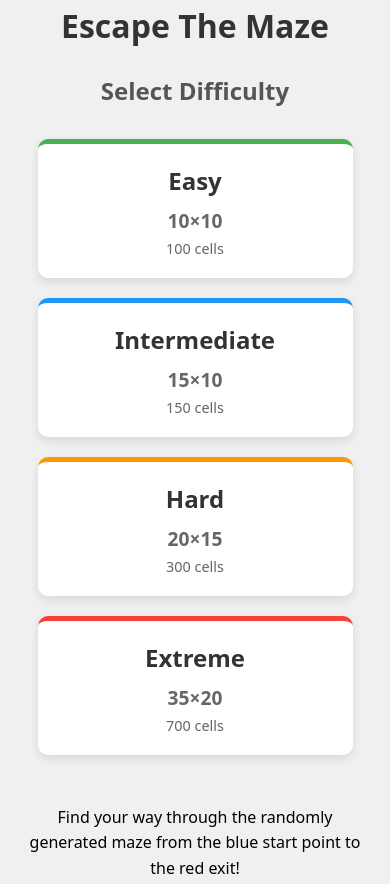
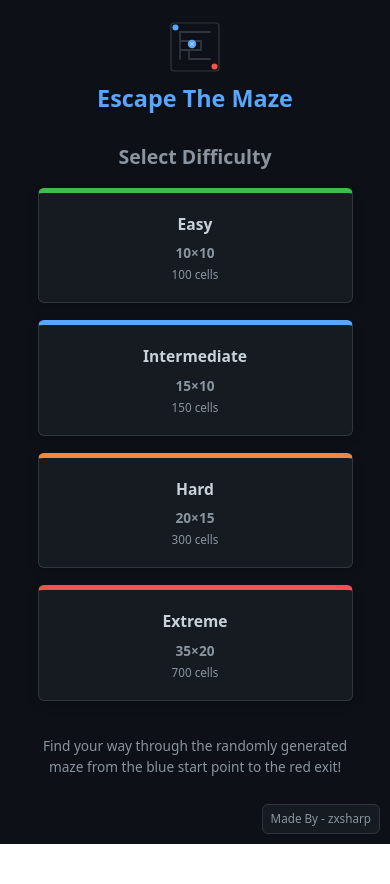
Before and after one commit to zxsharp/Escape, a React (Vite) app: page / in a window 390 px wide. After the commit the page ends 844 px from the top, so only its background shows below. Built offline with nearby package versions, Linux system fonts and the light colour scheme.

Commit message:
update styling

```diff
--- a/src/components/DifficultySelector.css
+++ b/src/components/DifficultySelector.css
@@ -2,31 +2,49 @@
   display: flex;
   flex-direction: column;
   align-items: center;
-  justify-content: center;
-  height: 100vh;
-  padding: 20px;
-  background-color: #f0f0f0;
-  color: #333;
+  justify-content: flex-start;
+  min-height: 100vh;
+  max-height: 100vh;
+  padding: 2vh 20px;
+  background-color: #0D1117; /* GitHub dark background */
+  color: #C9D1D9; /* GitHub text color */
   text-align: center;
+  overflow-y: auto;
+  box-sizing: border-box;
+}
+
+.github-logo {
+  display: flex;
+  flex-direction: column;
+  align-items: center;
+  margin-bottom: 2vh;
+}
+
+.logo-text {
+  margin-top: 0.5vh;
+  font-size: min(2.5rem, 6vw);
+  font-weight: bold;
+  color: #58A6FF; /* GitHub blue */
+  text-shadow: 0 1px 3px rgba(0, 0, 0, 0.3);
 }
 
 .difficulty-container h1 {
   font-size: 2.5rem;
   margin-bottom: 10px;
-  color: #333;
+  color: #58A6FF; /* GitHub blue */
 }
 
 .difficulty-container h2 {
-  font-size: 1.8rem;
-  margin-bottom: 30px;
-  color: #555;
+  font-size: min(1.8rem, 5vw);
+  margin: 1vh 0 2vh;
+  color: #8B949E; /* GitHub secondary text */
 }
 
 .difficulty-grid {
   display: grid;
   grid-template-columns: repeat(2, 1fr);
-  gap: 20px;
-  margin-bottom: 30px;
+  gap: 2vh 20px;
+  margin-bottom: 2vh;
   max-width: 600px;
   width: 90%;
 }
@@ -35,67 +53,93 @@
   display: flex;
   flex-direction: column;
   align-items: center;
-  padding: 20px;
-  background-color: white;
-  border-radius: 10px;
-  box-shadow: 0 4px 10px rgba(0, 0, 0, 0.1);
+  padding: min(20px, 3vh);
+  background-color: #161B22; /* GitHub darker container */
+  border: 1px solid #30363D; /* GitHub border color */
+  border-radius: 6px;
+  box-shadow: 0 4px 10px rgba(0, 0, 0, 0.2);
   transition: all 0.3s ease;
   cursor: pointer;
-  border: none;
   text-align: center;
 }
 
 .difficulty-card:hover {
   transform: translateY(-5px);
-  box-shadow: 0 6px 15px rgba(0, 0, 0, 0.15);
+  box-shadow: 0 6px 15px rgba(0, 0, 0, 0.3);
+  border-color: #58A6FF; /* GitHub blue on hover */
 }
 
 .difficulty-label {
-  font-size: 1.5rem;
+  font-size: min(1.5rem, 4vw);
   font-weight: bold;
-  margin-bottom: 10px;
-  color: #333;
+  margin-bottom: 1vh;
+  color: #C9D1D9; /* GitHub text color */
 }
 
 .difficulty-description {
   display: flex;
   flex-direction: column;
-  font-size: 1rem;
-  color: #666;
+  font-size: min(1rem, 3.5vw);
+  color: #8B949E; /* GitHub secondary text */
 }
 
 .maze-size {
   font-weight: bold;
-  font-size: 1.2rem;
-  margin-bottom: 5px;
+  font-size: min(1.2rem, 3.5vw);
+  margin-bottom: 0.5vh;
 }
 
 .maze-cells {
-  font-size: 0.9rem;
+  font-size: min(0.9rem, 3vw);
 }
 
 .game-description {
   max-width: 600px;
   line-height: 1.6;
-  margin-top: 20px;
-  color: #000000;
+  margin: 2vh 0;
+  padding: 0 10px;
+  color: #8B949E; /* GitHub secondary text */
+  font-size: min(1rem, 3.5vw);
 }
 
-/* Color coding for difficulty levels */
+/* Updated color coding for difficulty levels using GitHub color palette */
 .difficulty-card:nth-child(1) {
-  border-top: 5px solid #4CAF50; /* Green for Easy */
+  border-top: 5px solid #3FB950; /* GitHub green */
 }
 
 .difficulty-card:nth-child(2) {
-  border-top: 5px solid #2196F3; /* Blue for Intermediate */
+  border-top: 5px solid #58A6FF; /* GitHub blue */
 }
 
 .difficulty-card:nth-child(3) {
-  border-top: 5px solid #FF9800; /* Orange for Hard */
+  border-top: 5px solid #F0883E; /* GitHub orange */
 }
 
 .difficulty-card:nth-child(4) {
-  border-top: 5px solid #F44336; /* Red for Extreme */
+  border-top: 5px solid #F85149; /* GitHub red */
+}
+
+.credit-tag {
+  position: fixed;
+  bottom: 10px;
+  right: 10px;
+  font-size: min(0.8rem, 3vw);
+  color: #8B949E; /* GitHub secondary text */
+  text-decoration: none;
+  padding: 5px 8px;
+  background-color: #161B22; /* GitHub darker container */
+  border: 1px solid #30363D; /* GitHub border */
+  border-radius: 6px;
+  transition: all 0.2s ease;
+  z-index: 10;
+}
+
+.credit-tag:hover {
+  background-color: #1F2937;
+  color: #58A6FF; /* GitHub blue */
+  transform: translateY(-2px);
+  box-shadow: 0 2px 5px rgba(0, 0, 0, 0.1);
+  border-color: #58A6FF; /* GitHub blue */
 }
 
 @media (max-width: 600px) {
@@ -103,11 +147,28 @@
     grid-template-columns: 1fr;
   }
 
-  .difficulty-container h1 {
-    font-size: 2rem;
+  .difficulty-container {
+    padding-top: 2vh;
+    justify-content: flex-start;
   }
 
-  .difficulty-container h2 {
-    font-size: 1.5rem;
+  .github-logo svg {
+    width: 60px;
+    height: 60px;
   }
 }
+
+@media (max-height: 700px) {
+  .github-logo svg {
+    width: 50px;
+    height: 50px;
+  }
+
+  .logo-text {
+    font-size: min(2rem, 6vw);
+  }
+
+  .difficulty-card {
+    padding: 10px;
+  }
+}
--- a/src/components/DifficultySelector.jsx
+++ b/src/components/DifficultySelector.jsx
@@ -1,4 +1,5 @@
 import React from 'react';
+import GitHubLogo from './GitHubLogo';
 import './DifficultySelector.css';
 
 const DifficultySelector = ({ onDifficultySelect }) => {
@@ -12,7 +13,7 @@ const DifficultySelector = ({ onDifficultySelect }) => {
 
   return (
     <div className="difficulty-container">
-      <h1>Escape The Maze</h1>
+      <GitHubLogo />
       <h2>Select Difficulty</h2>
 
       <div className="difficulty-grid">
@@ -34,6 +35,11 @@ const DifficultySelector = ({ onDifficultySelect }) => {
       <p className="game-description">
         Find your way through the randomly generated maze from the blue start point to the red exit!
       </p>
+
+      {/* Credit tag */}
+      <a href="https://github.com/zxsharp" target="_blank" rel="noopener noreferrer" className="credit-tag">
+        Made By - zxsharp
+      </a>
     </div>
   );
 };
--- a/src/components/MazeMap.css
+++ b/src/components/MazeMap.css
@@ -2,34 +2,38 @@
   display: flex;
   flex-direction: column;
   align-items: center;
-  justify-content: center;
-  height: 100vh;
-  padding: 10px;
-  background-color: #f0f0f0;
+  justify-content: flex-start;
+  min-height: 100vh;
+  max-height: 100vh;
+  padding: 2vh 10px;
+  background-color: #0D1117; /* GitHub dark background */
+  color: #C9D1D9; /* GitHub text color */
   overflow: auto;
   box-sizing: border-box;
 }
 
 .maze-map-container h2 {
-  font-size: 2rem;
-  margin-bottom: 10px;
-  color: #333;
+  font-size: min(2rem, 6vw);
+  margin: 0 0 1vh;
+  color: #58A6FF; /* GitHub blue */
 }
 
 .maze-map-container p {
-  margin: 10px 0;
-  font-size: 1rem;
-  color: #333;
+  margin: 0 0 1vh;
+  font-size: min(1rem, 4vw);
+  color: #8B949E; /* GitHub secondary text */
+  text-align: center;
 }
 
 .canvas-container {
-  background: white;
-  border-radius: 5px;
-  box-shadow: 0 5px 15px rgba(0, 0, 0, 0.2);
+  background-color: #161B22; /* GitHub darker container */
+  border: 1px solid #30363D; /* GitHub border */
+  border-radius: 6px;
+  box-shadow: 0 5px 15px rgba(0, 0, 0, 0.3);
   padding: 15px;
-  margin-bottom: 15px;
+  margin-bottom: 1vh;
   width: auto;
-  height: 80vh;
+  height: 70vh;
   overflow: auto;
   display: flex;
   justify-content: center;
@@ -42,53 +46,27 @@
   display: block;
 }
 
-.map-legend {
-  display: flex;
-  gap: 15px;
-  margin: 5px 0;
-}
-
-.legend-item {
-  display: flex;
-  align-items: center;
-  gap: 5px;
-}
-
-.legend-color {
-  width: 20px;
-  height: 20px;
-  border-radius: 4px;
-}
-
-.start-color {
-  background-color: #4040FF;
-}
-
-.exit-color {
-  background-color: #FF4040;
-}
-
 .start-game-btn-container {
-  margin-top: 10px;
+  margin-top: 1vh;
   width: 100%;
   display: flex;
   justify-content: center;
 }
 
 .start-game-btn {
-  padding: 12px 30px;
-  font-size: 1.2rem;
-  background-color: #4CAF50;
+  padding: 10px 25px;
+  font-size: min(1.2rem, 5vw);
+  background-color: #238636; /* GitHub green button */
   color: white;
   border: none;
-  border-radius: 5px;
+  border-radius: 6px;
   cursor: pointer;
   transition: all 0.3s ease;
   box-shadow: 0 3px 10px rgba(0, 0, 0, 0.3);
 }
 
 .start-game-btn:hover {
-  background-color: #45a049;
+  background-color: #2EA043; /* GitHub green button hover */
   transform: translateY(-2px);
   box-shadow: 0 5px 15px rgba(0, 0, 0, 0.4);
 }
@@ -98,51 +76,9 @@
   box-shadow: 0 2px 5px rgba(0, 0, 0, 0.3);
 }
 
-.difficulty-selector {
-  margin-bottom: 20px;
-  text-align: center;
-}
-
-.difficulty-selector h2 {
-  margin-bottom: 15px;
-  color: #333;
-}
-
-.difficulty-options {
-  display: flex;
-  gap: 10px;
-  justify-content: center;
-  flex-wrap: wrap;
-  margin-bottom: 20px;
-}
-
-.difficulty-btn {
-  padding: 8px 16px;
-  font-size: 1rem;
-  background-color: #e0e0e0;
-  color: #333;
-  border: 2px solid #ccc;
-  border-radius: 5px;
-  cursor: pointer;
-  transition: all 0.2s;
-}
-
-.difficulty-btn:hover {
-  background-color: #d0d0d0;
-  transform: translateY(-2px);
-}
-
-.difficulty-btn.selected {
-  background-color: #4CAF50;
-  color: white;
-  border-color: #45a049;
-  transform: scale(1.05);
-  box-shadow: 0 3px 10px rgba(0, 0, 0, 0.2);
-}
-
 .loading-message {
-  font-size: 1.2rem;
-  color: #666;
+  font-size: min(1.2rem, 5vw);
+  color: #8B949E;
   padding: 2rem;
   text-align: center;
 }
@@ -153,19 +89,20 @@
   align-items: center;
   position: relative;
   width: 100%;
-  margin-bottom: 15px;
+  margin-bottom: 1vh;
+  padding-top: 1vh;
 }
 
 .back-to-difficulty {
   position: absolute;
   left: 20px;
-  top: 0;
-  padding: 8px 16px;
-  font-size: 1rem;
-  background-color: #2196F3;
+  top: 5px;
+  padding: 8px 12px;
+  font-size: min(1rem, 4vw);
+  background-color: #1F6FEB; /* GitHub blue button */
   color: white;
   border: none;
-  border-radius: 5px;
+  border-radius: 6px;
   cursor: pointer;
   transition: all 0.2s ease;
   display: flex;
@@ -174,7 +111,7 @@
 }
 
 .back-to-difficulty:hover {
-  background-color: #1976D2;
+  background-color: #388BFD; /* GitHub blue button hover */
   transform: translateY(-2px);
   box-shadow: 0 3px 8px rgba(0, 0, 0, 0.2);
 }
@@ -184,20 +121,40 @@
   box-shadow: 0 1px 3px rgba(0, 0, 0, 0.2);
 }
 
+.credit-tag {
+  position: fixed;
+  bottom: 10px;
+  right: 10px;
+  font-size: min(0.8rem, 3vw);
+  color: #8B949E; /* GitHub secondary text */
+  text-decoration: none;
+  padding: 5px 8px;
+  background-color: #161B22; /* GitHub darker container */
+  border: 1px solid #30363D; /* GitHub border */
+  border-radius: 6px;
+  transition: all 0.2s ease;
+  z-index: 10;
+}
+
+.credit-tag:hover {
+  background-color: #1F2937;
+  color: #58A6FF; /* GitHub blue */
+  transform: translateY(-2px);
+  box-shadow: 0 2px 5px rgba(0, 0, 0, 0.1);
+  border-color: #58A6FF; /* GitHub blue */
+}
+
 @media (max-width: 768px) {
-  .canvas-container {
-    padding: 10px;
-    height: 70vh;
-  }
-
   .maze-header {
-    margin-top: 50px;  /* Add space for the back button */
+    margin-top: 40px;  /* Add space for the back button */
   }
 
   .back-to-difficulty {
-    top: -40px;
+    top: -30px;
     left: 50%;
     transform: translateX(-50%);
+    padding: 5px 10px;
+    font-size: 0.9rem;
   }
 
   .back-to-difficulty:hover {
@@ -207,15 +164,24 @@
   .back-to-difficulty:active {
     transform: translateX(-50%) translateY(0);
   }
+
+  .canvas-container {
+    height: 60vh;
+  }
 }
 
-@media (max-width: 500px) {
-  .difficulty-options {
-    flex-direction: column;
-    gap: 5px;
+@media (max-height: 600px) {
+  .canvas-container {
+    height: 55vh;
   }
 
-  .difficulty-btn {
-    width: 100%;
+  .maze-map-container h2 {
+    font-size: 1.5rem;
+    margin: 0;
+  }
+
+  .maze-map-container p {
+    font-size: 0.9rem;
+    margin: 0 0 5px;
   }
 }
--- a/src/components/MazeMap.jsx
+++ b/src/components/MazeMap.jsx
@@ -55,7 +55,7 @@ const MazeMap = ({ mazeConfig, onStartGame, onBackClick }) => {
     canvas.height = canvasSize.height;
 
     // Clear canvas
-    ctx.fillStyle = '#f5f5f5';
+    ctx.fillStyle = '#a9d9aa';
     ctx.fillRect(0, 0, canvas.width, canvas.height);
 
     // Calculate walls in a 2D grid format from the 3D wall coordinates
@@ -185,7 +185,7 @@ const MazeMap = ({ mazeConfig, onStartGame, onBackClick }) => {
     <div className="maze-map-container">
       <div className="maze-header">
         <h2>Maze Preview</h2>
-        <p>Remember your way from the blue start point to the red exit!</p>
+        <h3>Remember your way from the blue start point to the red exit!</h3>
 
         {/* Back button */}
         <button
@@ -214,6 +214,11 @@ const MazeMap = ({ mazeConfig, onStartGame, onBackClick }) => {
           {mazeConfig ? 'Start Game' : 'Generating Maze...'}
         </button>
       </div>
+
+      {/* Credit tag */}
+      <a href="https://github.com/zxsharp" target="_blank" rel="noopener noreferrer" className="credit-tag">
+        Made By - zxsharp
+      </a>
     </div>
   );
 };
```
Also changed, not shown: src/App.jsx (+90 -0 lines).
